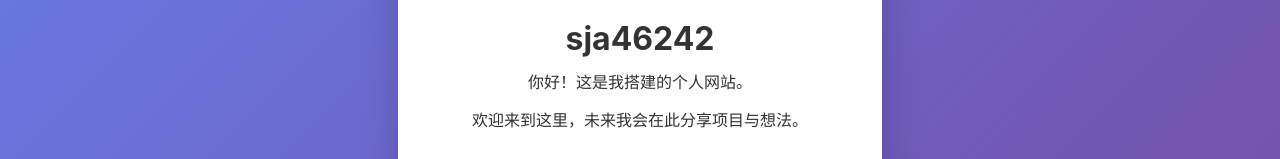
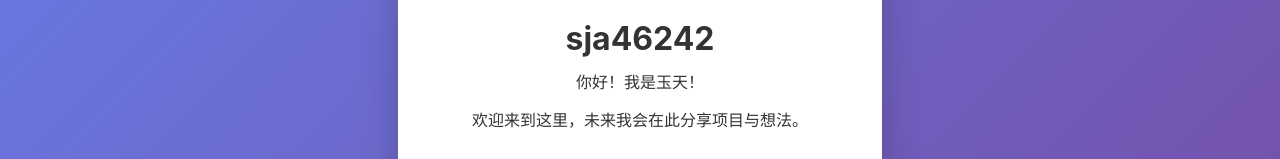
Before and after one commit to sja46242/sja46242.github.io, a plain HTML site: page index.html in a window 1280 px wide. Shown: the part 309-468 px from the top of the page. Drawn offline with Linux system fonts and the light colour scheme.

Commit message:
Update index.html

```diff
--- a/index.html
+++ b/index.html
@@ -100,7 +100,7 @@
     <h1 id="name">sja46242</h1>
 
     <p id="intro">
-      你好！这是我搭建的个人网站。
+      你好！我是玉天！
     </p>
 
     <p id="extra">
```
